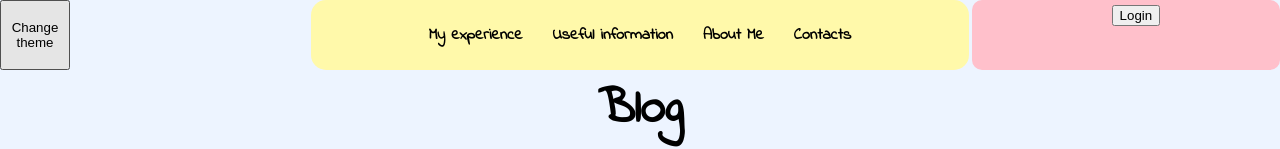
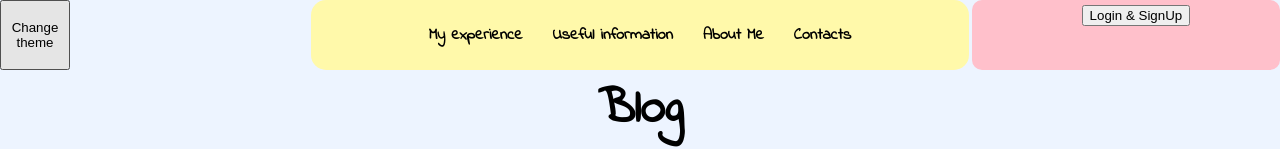
Before and after one commit to ohthatbaguk/genshin-impact, a React (Create React App) app: page / in a window 1280 px wide. Shown: the top 149 px of the page. Built offline with nearby package versions, Linux system fonts and the light colour scheme; no server answers; a web font is replaced by a local one.

Commit message:
resolved minor improvment

```diff
--- a/src/components/Aside/Aside.js
+++ b/src/components/Aside/Aside.js
@@ -17,10 +17,10 @@ export default function Aside() {
         {data ? (
           <ProfileInfo data={data} />
         ) : (
-          <button onClick={onClick}>Login</button>
+          <button onClick={onClick}>Login & SignUp</button>
         )}
       </section>
-      {data ? (
+      {!!data ? (
         <img
           className={styles.avatar}
           src="https://avatars.githubusercontent.com/u/72410940?v=4"
```
